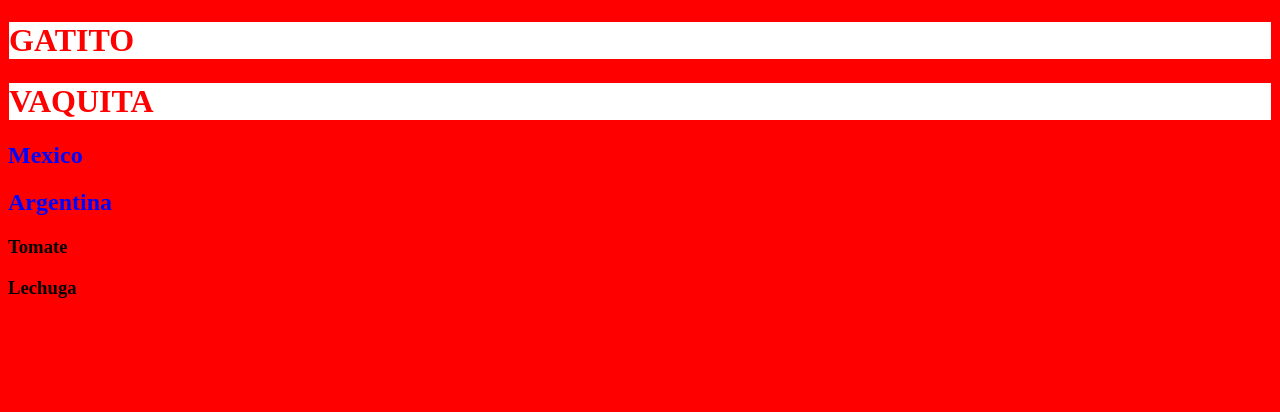
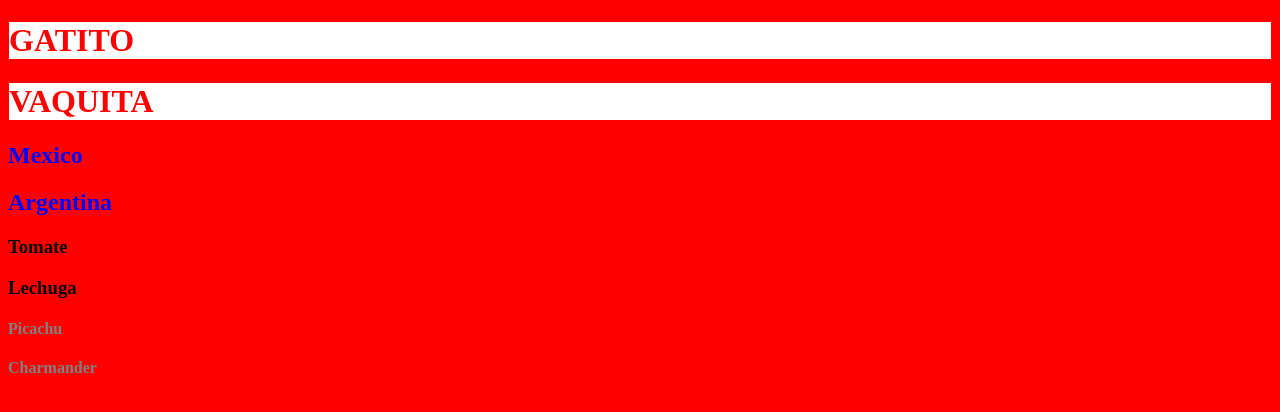
Before and after one commit to Oliveriveros/git2B, a plain HTML site: page index.html in a window 1280 px wide. Drawn offline with Linux system fonts and the light colour scheme.

Commit message:
Se añadio pokemon

```diff
--- a/index.html
+++ b/index.html
@@ -15,5 +15,8 @@
 
 		<h3>Tomate</h3>
 		<h3>Lechuga</h3>
+
+		<h4>Picachu</h4>
+		<h4>Charmander</h4>
 	</body>
 </html>
--- a/style.css
+++ b/style.css
@@ -1,3 +1,4 @@
 h1	{color:red;  border:1px solid red;  background-color:white;}
 body 	{background-color:red;}
 h2 	{color:blue;}
+h4 	{color:gray;}
```
